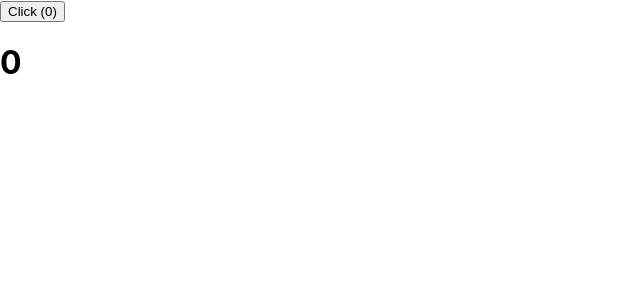
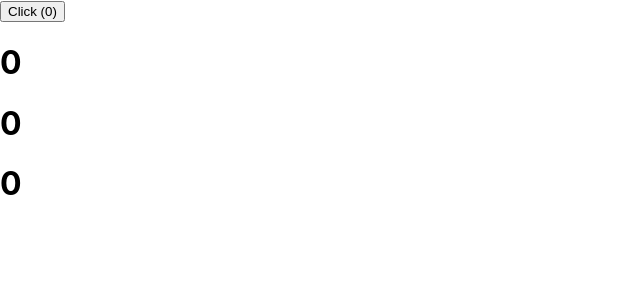
Before and after one commit to Edward-1020/react-pwa, a React app: page / in a window 1280 px wide. Shown: the top 300 px of the page, without its empty margins (0-640 px from the left). Built offline with nearby package versions, Linux system fonts and the light colour scheme.

Commit message:
feat: useContext

```diff
--- a/src/App.jsx
+++ b/src/App.jsx
@@ -1,4 +1,9 @@
-import React, { Component, useState, createContext } from 'react';
+import React, {
+  Component,
+  useState,
+  createContext,
+  useContext
+} from 'react';
 
 const CountContext = createContext();
 
@@ -10,6 +15,26 @@ class Foo extends Component {
       </CountContext.Consumer>
     );
   }
+}
+
+class Bar extends Component {
+  static contextType = CountContext;
+
+  render() {
+    const count = this.context;
+    return (
+      <h1>{count}</h1>
+    );
+  }
+}
+
+
+function Counter () {
+  const count = useContext(CountContext)
+
+  return (
+    <h1>{count}</h1>
+  )
 }
 
 function App (props) {
@@ -24,6 +49,8 @@ function App (props) {
       </button>
       <CountContext.Provider value={count}>
         <Foo/>
+        <Bar/>
+        <Counter/>
       </CountContext.Provider>
     </div>
   );
```
